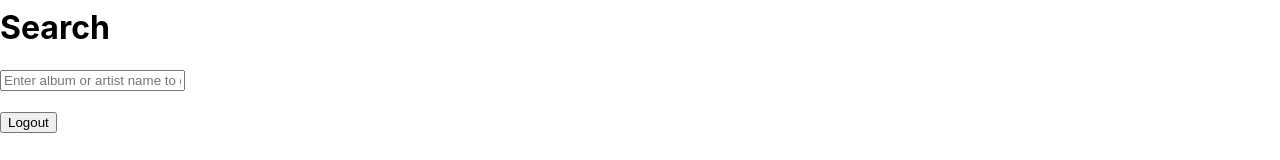
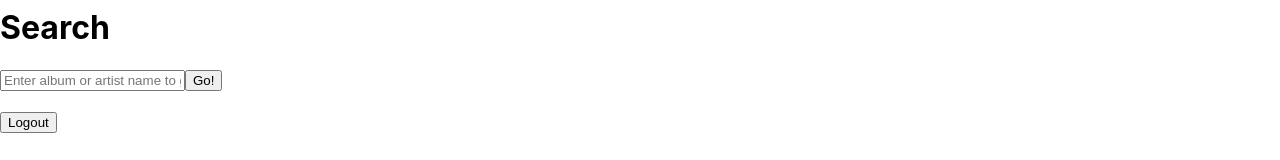
Before and after one commit to debersole81/audiophile, a React (Create React App) app: page /dashboard/search in a window 1280 px wide. Shown: the part 173-333 px from the top of the page. Built offline with nearby package versions, Linux system fonts and the light colour scheme.

Commit message:
Added button to return statement with an onClick attribute that fires the buildURL function

```diff
--- a/src/components/Search.js
+++ b/src/components/Search.js
@@ -27,7 +27,6 @@ function Search () {
 
     /**Build URL*/
     const buildURL = () => {
-
         let url = baseURL;
         for (let [key, value] of Object.entries(query)) {
             url = url + key + '=' + value + '&';
@@ -47,6 +46,9 @@ function Search () {
                     onChange={handleSearchChange}
                 />
                 </label>
+                <button onClick={buildURL}>
+                    Go!
+                </button>
             </form>
         </div>
     );
```
